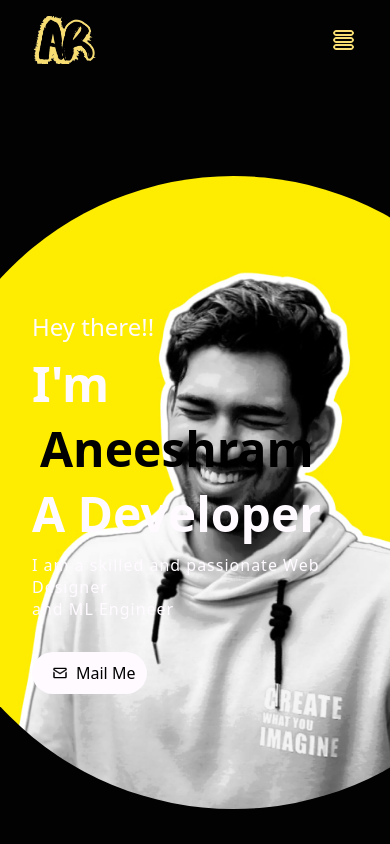
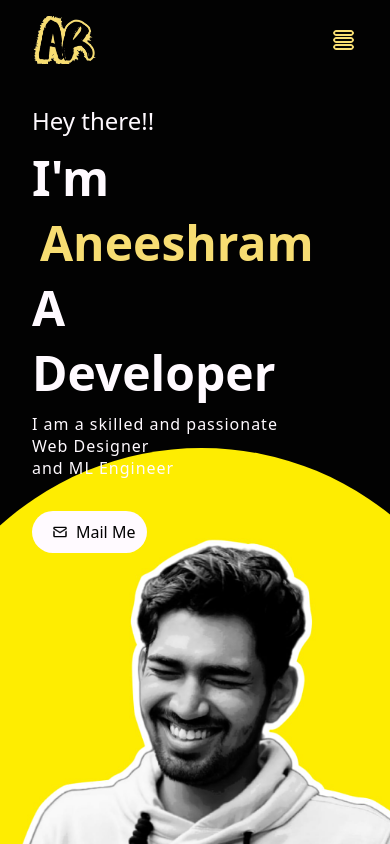
Before and after one commit to aneeshram-01/React-Portfolio-website, a React (Create React App) app: page / in a window 390 px wide. Shown: the top 844 px of the page. Built offline with nearby package versions, Linux system fonts and the light colour scheme; a web font is replaced by a local one.

Commit message:
Update Intro.css

```diff
--- a/src/components/Intro/Intro.css
+++ b/src/components/Intro/Intro.css
@@ -70,12 +70,24 @@
 }
 
 @media screen and (max-width:840px) {
+    #intro {
+        height: calc(160vh - 4rem);
+        width: 100vw;
+        max-width: 65rem;
+        margin: -11rem auto;
+        overflow: hidden;
+        position: relative;
+        padding-bottom: 5rem;
+    }
     .bg {
         right: 0;
         object-fit: cover;
         position: absolute;
-        top: 6rem;
+        top: 4rem;
         border-radius: 60rem;
+        margin-top: 20rem;
+        margin-right: 3rem;
+        padding-bottom: 2rem;
     }
     .introContent {
         font-size: 3rem;
@@ -84,26 +96,46 @@
         font-size: 1.5rem;
     }
     .introName {
-        color: black;
+        color: rgb(247, 221, 114);
     }
 }
 
 @media screen and (max-width:480px) {
+    #intro {
+        height: calc(150vh - 4rem);
+        width: 100vw;
+        max-width: 65rem;
+        margin: 0 auto;
+        overflow: hidden;
+        position: relative;
+    }
+    .introContent {
+        height: 55vh;
+        width: 85vw;
+        padding: 2rem;
+        font-size: 3rem;
+        font-weight: 700;
+        display: flex;
+        flex-direction: column;
+        justify-content: center;
+
+    }
     .bg {
-        margin-right: -10rem;
+        margin-right: -7rem;
         object-fit: cover;
         position: absolute;
-        top: 6rem;
+        top: 3rem;
         border-radius: 60rem;
     }
     .introContent {
         font-size: 3rem;
+        margin-top: 1rem;
     }
     .hello {
         font-size: 1.5rem;
 
     }
     .introName {
-        color: black;
+        color: rgb(247, 221, 114);
     }
 }
```
